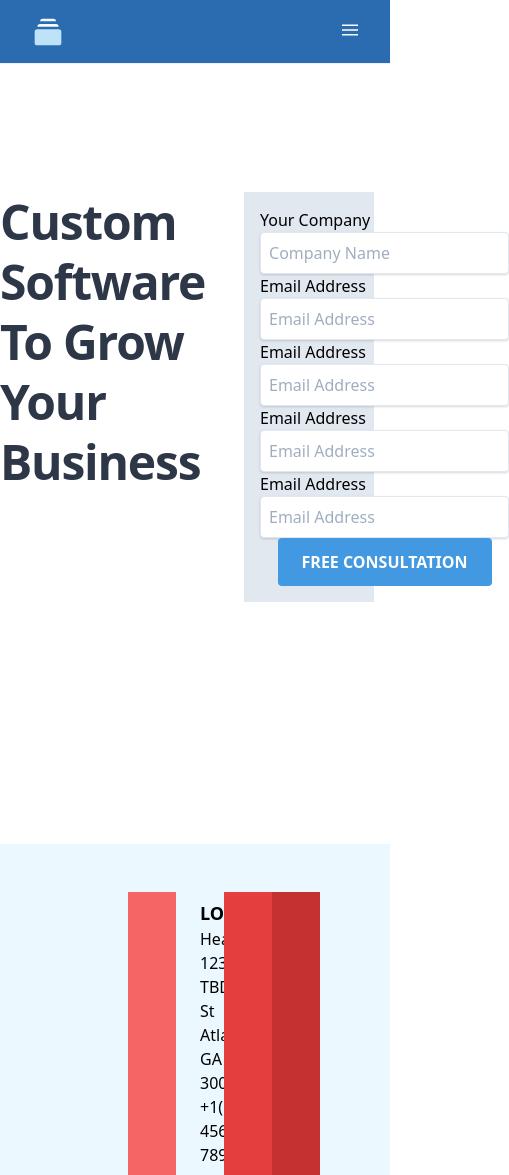
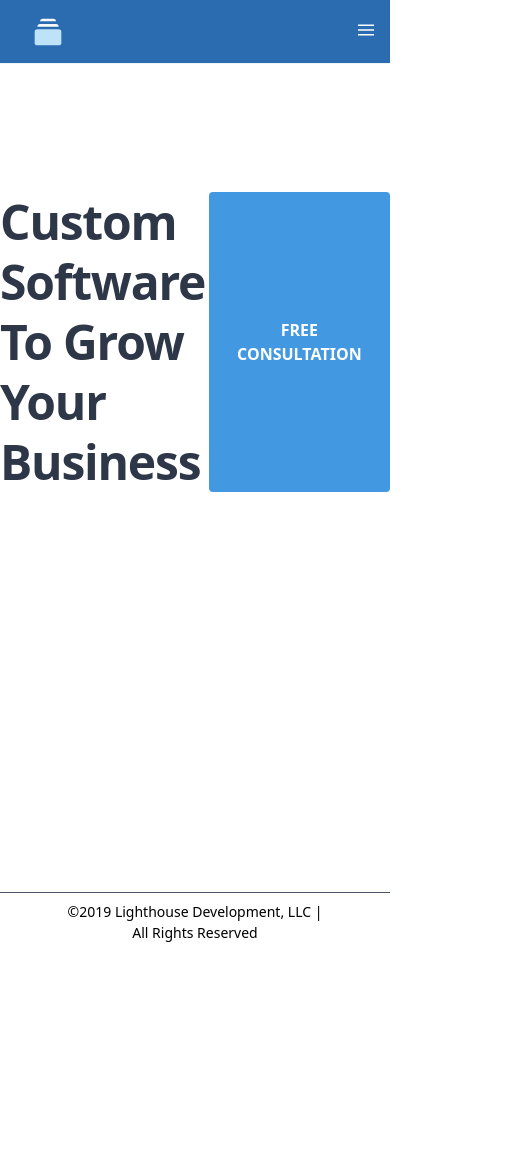
Before and after one commit to BlueSky428/Lighthouse-Website, a Nuxt app: page / in a window 390 px wide. Shown: the whole page, 509 px wide, since content can reach past the window. After the commit the page ends 951 px from the top, so only its background shows below. Built offline with nearby package versions, Linux system fonts and the light colour scheme.

Commit message:
contact us page refinement and footer updates

```diff
--- a/components/PartialViews/Footer.vue
+++ b/components/PartialViews/Footer.vue
@@ -1,20 +1,35 @@
 <template>
-  <div class="px-32 pt-12 bg-blue-100 flex">
-    <div class="px-6 py-2 w-1/4 bg-red-500">
-
+  <div class="px-16 mt-12 bg-white flex justify-between border-t border-gray-700">
+    <div class="hidden sm:block sm:px-6 sm:py-2 sm:w-1/3">
+      <p class="font-medium">Lighthouse Development</p>
+      <p
+        class="text-sm"
+      >We design and develop modern websites and custom software solutions to elevate your business operations and provide value exactly where it's needed to make the most impact.</p>
     </div>
-    <div class="px-6 py-2 w-1/4">
-      <p class="text-lg font-semibold uppercase"> Locations </p>
-      <p class="font-medium"> Headquarters</p>
-      <p class="tbd"> 123 TBD St </p>
-      <p class="tbd"> Atlanta, GA 30000 </p>
-      <p class="tbd"> +1(123) 456-7890</p>
+    <div class="mx-auto text-center">
+      <p
+        class="text-sm py-2"
+      >©{{ new Date().getFullYear() }} Lighthouse Development, LLC | All Rights Reserved</p>
     </div>
-    <div class="px-6 py-2 w-1/4 bg-red-600">
-
-    </div>
-    <div class="px-6 py-2 w-1/4 bg-red-700">
-
+    <div class="py-2 w-48 flex justify-end hidden sm:block">
+      <div>
+        <p class="text-lg font-semibold uppercase">Locations</p>
+        <p class="font-medium">Headquarters</p>
+        <p class="tbd">123 TBD St</p>
+        <p class="tbd">Atlanta, GA 30000</p>
+        <p class="tbd">+1(123) 456-7890</p>
+      </div>
     </div>
   </div>
 </template>
+
+<script>
+export default {
+  data() {
+    return {};
+  }
+};
+</script>
+
+<style scoped>
+</style>
--- a/components/PartialViews/Navbar.vue
+++ b/components/PartialViews/Navbar.vue
@@ -30,7 +30,7 @@
         <nuxt-link to="/contactus" class="pl-6 font-medium text-md text-white uppercase">Contact Us</nuxt-link>
       </div>
 
-      <div class="lg:hidden">
+      <div class="lg:hidden absolute top-0 right-0 px-4 py-1">
         <button @click="toggleMenu">
           <svg
             class="fill-current text-white w-4 h-4"
@@ -46,7 +46,7 @@
 
     <!-- doing the nav like this sucks because i need to keep the height an stuf in sync. also not a big fan of the full screen atm. refactor TODO  -->
     <nav v-show="isOpen" class="absolute top-0 left-0 w-screen h-screen bg-gray-100">
-      <button class="px-12 py-6 w-full flex justify-end" @click="toggleMenu">
+      <button class="absolute top-0 right-0 px-4 py-6 w-full flex justify-end" @click="toggleMenu">
         <svg
           class="fill-current text-gray-900 w-4 h-4"
           v-if="isOpen"
--- a/package.json
+++ b/package.json
@@ -1,7 +1,7 @@
 {
   "name": "lighthouse-website",
   "version": "1.0.0",
-  "description": "Marketing website for lighthouse development",
+  "description": "We design and develop modern websites and custom software solutions to elevate your business operations and provide value exactly where it's needed to make the most impact.",
   "author": "Paul DeVito",
   "private": true,
   "scripts": {
--- a/pages/index.vue
+++ b/pages/index.vue
@@ -6,59 +6,11 @@
           class="text-5xl text-gray-800 font-bold text-left leading-tight tracking-tight"
         >Custom Software To Grow Your Business</p>
       </div>
-      <div class="mx-4 w-1/3 max-w-md flex bg-gray-300">
-        <form class="m-4">
-          <label for="company" class>Your Company</label>
-          <input
-            v-model="company"
-            type="text"
-            id="company"
-            class="px-2 py-2 block bg-white border border-grey-200 rounded shadow hover:border-grey"
-            placeholder="Company Name"
-          >
 
-          <label for="email" class>Email Address</label>
-          <input
-            v-model="email"
-            type="text"
-            id="email"
-            class="px-2 py-2 block bg-white border border-grey-200 rounded shadow hover:border-grey"
-            placeholder="Email Address"
-          >
+      <button
+        class="mx-auto py-3 px-6 block bg-blue-500 hover:bg-blue-400 text-white font-bold rounded uppercase"
+      >Free Consultation</button>
 
-          <label for="email" class>Email Address</label>
-          <input
-            v-model="email"
-            type="text"
-            id="email"
-            class="px-2 py-2 block bg-white border border-grey-200 rounded shadow hover:border-grey"
-            placeholder="Email Address"
-          >
-
-          <label for="email" class>Email Address</label>
-          <input
-            v-model="email"
-            type="text"
-            id="email"
-            class="px-2 py-2 block bg-white border border-grey-200 rounded shadow hover:border-grey"
-            placeholder="Email Address"
-          >
-
-          <label for="email" class>Email Address</label>
-          <input
-            v-model="email"
-            type="text"
-            id="email"
-            class="px-2 py-2 block bg-white border border-grey-200 rounded shadow hover:border-grey"
-            placeholder="Email Address"
-          >
-
-          <button class="mx-auto py-3 px-6 block bg-blue-500 hover:bg-blue-400 text-white font-bold rounded uppercase">
-            Free Consultation
-          </button>
-        </form>
-
-      </div>
       <!-- <div class="flex justify-around py-32">
         <div>
           <svg
@@ -122,7 +74,7 @@
             />
           </svg>
         </div>
-      </div> -->
+      </div>-->
     </div>
   </div>
 </template>
--- a/tailwind.config.js
+++ b/tailwind.config.js
@@ -6,13 +6,15 @@
  */
 module.exports = {
   theme: {
-    extend:{
+    extend: {
+      fontFamily: {},
       minWidth: {
         sm: "640px",
         md: "",
         lg: ""
       },
-      screens:{
+      screens: {
+        xs: "411px",
         sm: "640px",
         md: "768px",
         lg: "1024px",
@@ -28,15 +30,15 @@ module.exports = {
         zeroLgOnly: { min: "0px", max: "1279px" }
       },
       spacing: {
-        '72': '18rem',
-        '84': '21rem',
-        '96': '24rem',
-        '108': '27rem',
-        '130': '30rem',
-        '142': '33rem',
-        '154': '36rem',
-        '166': '39rem',
-        '178': '42rem',
+        "72": "18rem",
+        "84": "21rem",
+        "96": "24rem",
+        "108": "27rem",
+        "130": "30rem",
+        "142": "33rem",
+        "154": "36rem",
+        "166": "39rem",
+        "178": "42rem"
       }
     }
   },
```
Also changed, not shown: pages/contactus.vue (+66 -43 lines).
